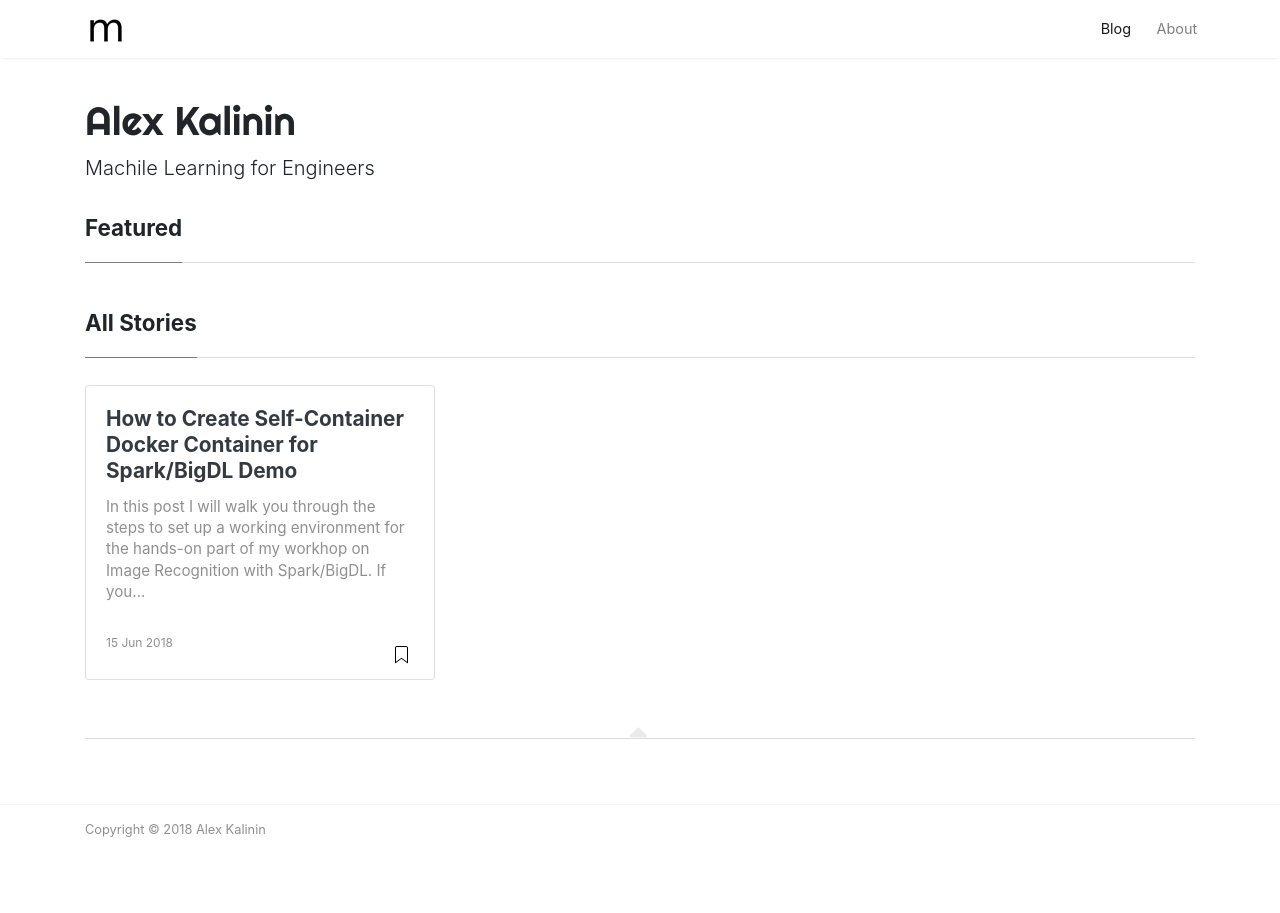
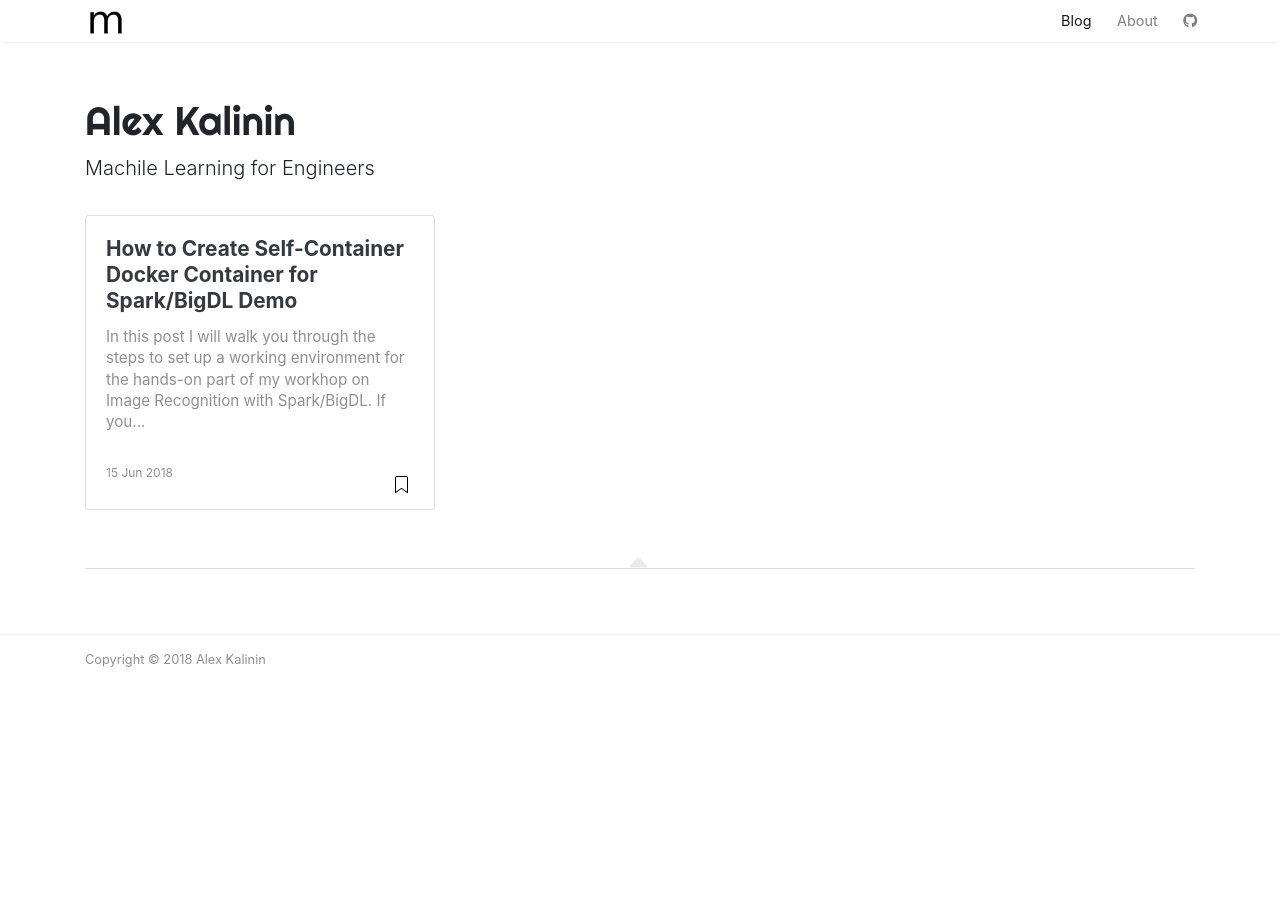
Before and after one commit to alex-kalinin/alex-kalinin.github.io, a Jekyll site: the page built from index.html, in a window 1280 px wide. Built offline with Jekyll 4.4.1, drawn with Linux system fonts in a browser that asks for light colours; nearby versions of some CDN libraries; the list of posts is cut into pages by our own code; comment, search, counter and statistics services are not loaded.

Commit message:
Update layout

```diff
--- a/_config.yml
+++ b/_config.yml
@@ -19,7 +19,7 @@ favicon: 'assets/images/logo.png'
 # Includes an icon in the footer for each username you enter
 footer-links:
   email:
-  github: htts://github.com/alex-kalinin
+  github: https://github.com/alex-kalinin
   linkedin:
   rss: # just type anything here for a working RSS icon
   # twitter: jekyllrb
@@ -37,7 +37,7 @@ google_analytics:
 
 # Your website URL (e.g. http://barryclark.github.io or http://www.barryclark.co)
 # Used for Sitemap.xml and your RSS feed
-url:
+url: https://www.alexkalinin.com
 
 # If you're hosting your site at a Project repository on GitHub pages
 # (http://yourusername.github.io/repository-name)
--- a/_layouts/default.html
+++ b/_layouts/default.html
@@ -40,7 +40,7 @@
 
 <!-- Begin Menu Navigation
 ================================================== -->
-<nav class="navbar navbar-expand-lg navbar-light bg-white fixed-top mediumnavigation nav-down">
+<nav class="navbar navbar-expand-lg navbar-light bg-white fixed-top mediumnavigation nav-down" style="padding-bottom: 0; padding-top: 0;">
 
     <div class="container pr-0">
 
@@ -73,6 +73,10 @@
                 <li class="nav-item">
                 {% endif %}
                 <a class="nav-link" href="{{ site.baseurl }}/about">About</a>
+                </li>
+
+                <li class="nav-item">
+                <a target="_blank" class="nav-link" href="{{ site.footer-links.github }}"><i class="fab fa-github"></i></a>
                 </li>
             </ul>
 
--- a/index.html
+++ b/index.html
@@ -7,6 +7,9 @@ title: Home
 
 <!-- Featured
 ================================================== -->
+
+    {% if false %}
+
     <section class="featured-posts">
         <div class="section-title">
             <h2><span>Featured</span></h2>
@@ -25,6 +28,7 @@ title: Home
 
         </div>
     </section>
+    {% endif %}
 
 {% endif %}
 
@@ -32,11 +36,13 @@ title: Home
 ================================================== -->
 <section class="recent-posts">
 
+    {% if false %}
     <div class="section-title">
 
         <h2><span>All Stories</span></h2>
 
     </div>
+    {% endif %}
 
     <div class="row listrecent">
 
```
Also changed, not shown: _posts/2018-06-15-create-docker-container-for-spark-bigdl-lenet-demo.md (+1 -0 lines). Lines whose indentation alone changed are shown as unchanged.
